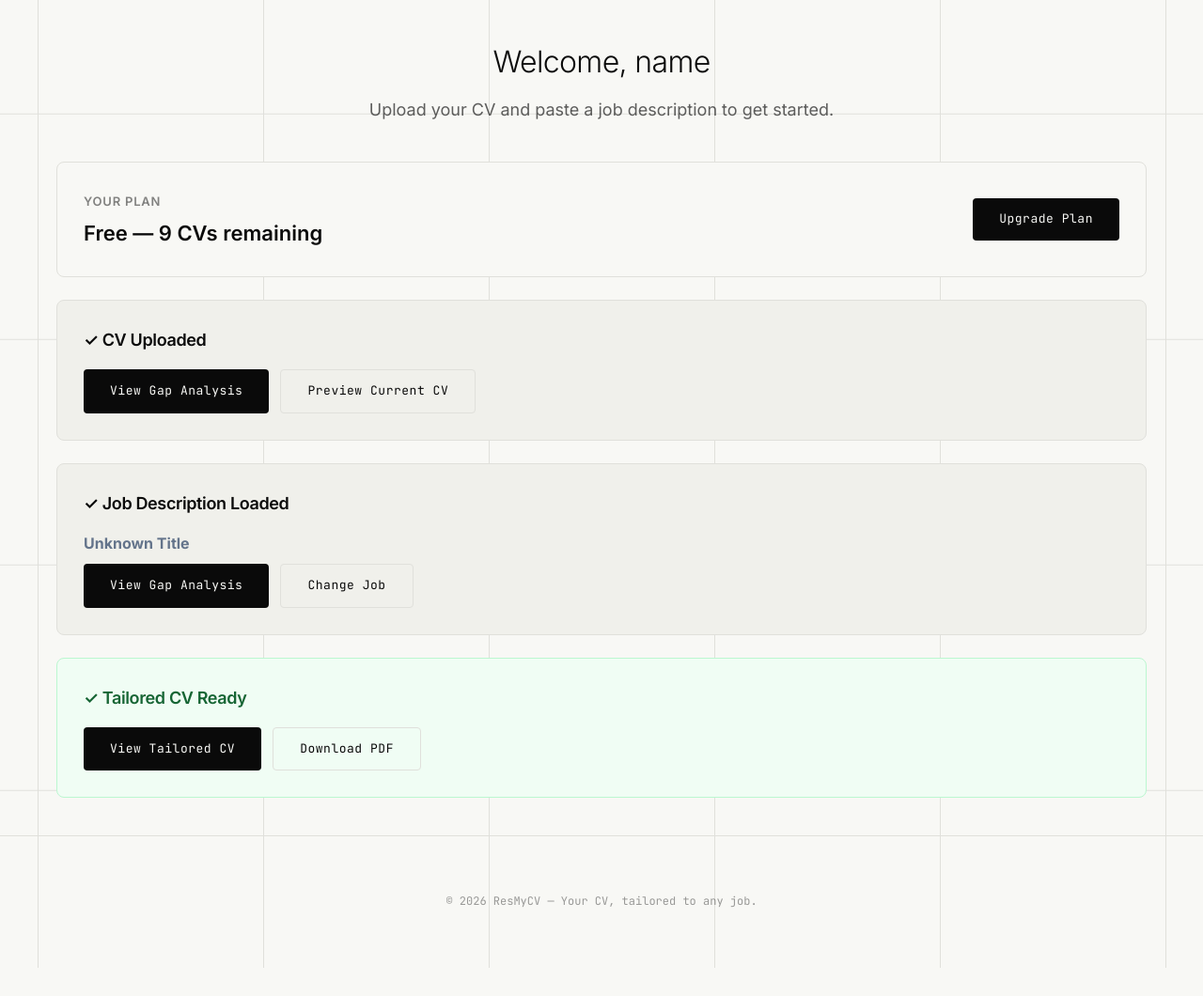
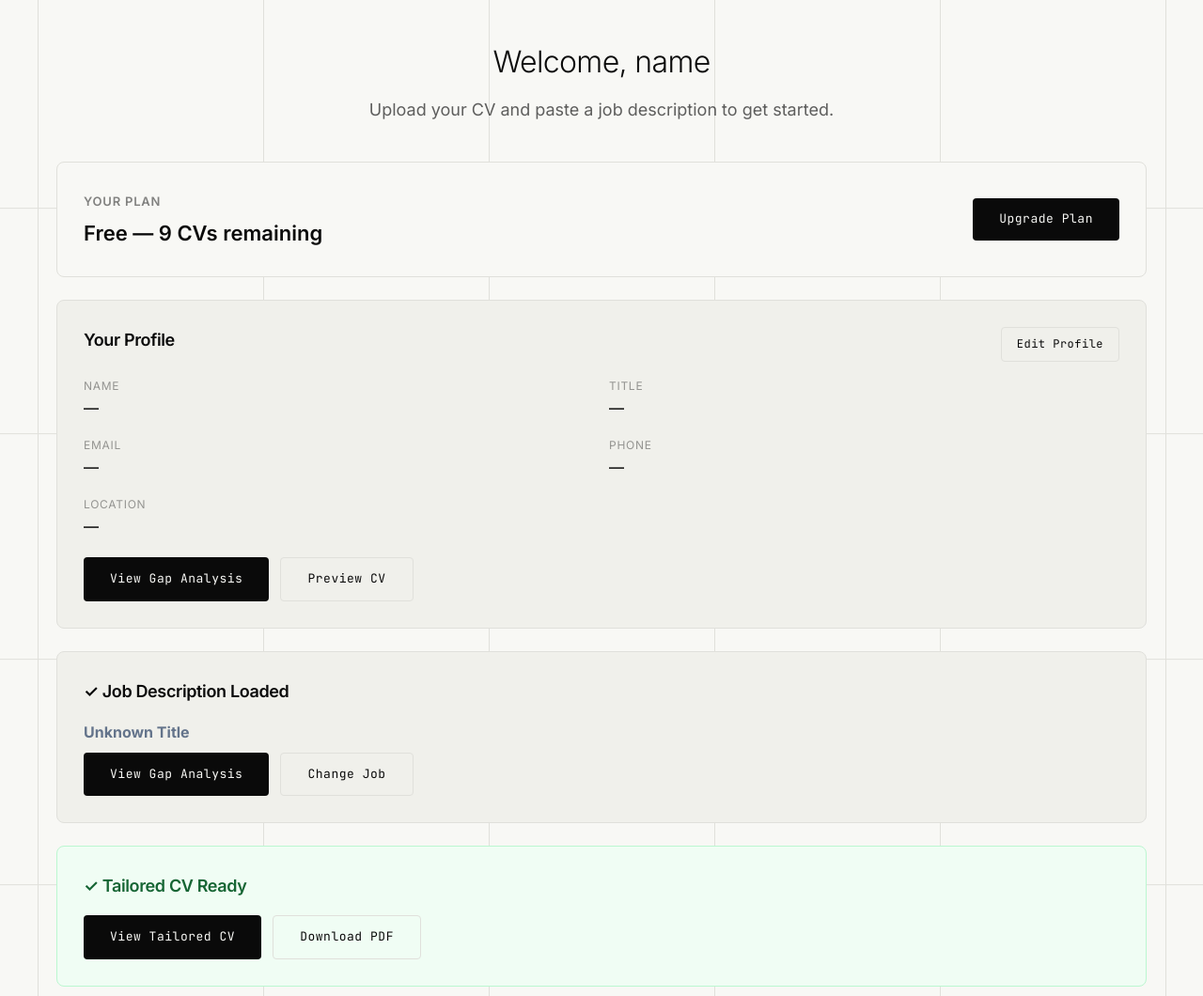
Before and after one commit to ncik8/TailorMyCV, a Flask app: page /dashboard in a window 1280 px wide. Shown: the part 68-1128 px from the top of the page at 94% size. Before the commit the page ends 1098 px from the top, so only its background shows below. Run offline with Flask 3, Linux system fonts and the light colour scheme; the visitor is signed in with stand-in values (Sample User, id 1).

Commit message:
Dashboard: show full profile card with edit button

```diff
--- a/templates/dashboard.html
+++ b/templates/dashboard.html
@@ -42,21 +42,87 @@
 
         {% if session.get('cv_data') %}
         <div class="card" style="margin-bottom: 24px;">
-            <h3 style="font-size: 18px; font-weight: 600; margin-bottom: 16px;">✓ CV Uploaded</h3>
-            <p style="color: #64748b; margin-bottom: 16px;">
-                {% if session.cv_data.name %}{{ session.cv_data.name }}{% endif %}
-                {% if session.cv_data.email %} · {{ session.cv_data.email }}{% endif %}
-            </p>
-            <div style="display: flex; gap: 12px;">
+            <div style="display: flex; justify-content: space-between; align-items: flex-start; margin-bottom: 16px;">
+                <h3 style="font-size: 18px; font-weight: 600;">Your Profile</h3>
+                <a href="/cv/edit-profile" class="btn btn-secondary" style="font-size: 12px; padding: 8px 16px;">Edit Profile</a>
+            </div>
+            <div style="display: grid; grid-template-columns: 1fr 1fr; gap: 16px;">
+                <div>
+                    <div style="font-size: 12px; text-transform: uppercase; letter-spacing: 0.06em; color: rgba(10,10,10,.4); margin-bottom: 2px;">Name</div>
+                    <div style="font-weight: 500;">{{ session.cv_data.name or '—' }}</div>
+                </div>
+                <div>
+                    <div style="font-size: 12px; text-transform: uppercase; letter-spacing: 0.06em; color: rgba(10,10,10,.4); margin-bottom: 2px;">Title</div>
+                    <div style="font-weight: 500;">{{ session.cv_data.title or '—' }}</div>
+                </div>
+                <div>
+                    <div style="font-size: 12px; text-transform: uppercase; letter-spacing: 0.06em; color: rgba(10,10,10,.4); margin-bottom: 2px;">Email</div>
+                    <div style="font-weight: 500;">{{ session.cv_data.email or '—' }}</div>
+                </div>
+                <div>
+                    <div style="font-size: 12px; text-transform: uppercase; letter-spacing: 0.06em; color: rgba(10,10,10,.4); margin-bottom: 2px;">Phone</div>
+                    <div style="font-weight: 500;">{{ session.cv_data.phone or '—' }}</div>
+                </div>
+                <div>
+                    <div style="font-size: 12px; text-transform: uppercase; letter-spacing: 0.06em; color: rgba(10,10,10,.4); margin-bottom: 2px;">Location</div>
+                    <div style="font-weight: 500;">{{ session.cv_data.location or '—' }}</div>
+                </div>
+            </div>
+            {% if session.cv_data.summary %}
+            <div style="margin-top: 16px;">
+                <div style="font-size: 12px; text-transform: uppercase; letter-spacing: 0.06em; color: rgba(10,10,10,.4); margin-bottom: 4px;">Summary</div>
+                <div style="color: rgba(10,10,10,.7); font-size: 14px; line-height: 1.6;">{{ session.cv_data.summary[:200] }}{% if session.cv_data.summary|length > 200 %}...{% endif %}</div>
+            </div>
+            {% endif %}
+            {% if session.cv_data.experience and session.cv_data.experience|length > 0 %}
+            <div style="margin-top: 16px;">
+                <div style="font-size: 12px; text-transform: uppercase; letter-spacing: 0.06em; color: rgba(10,10,10,.4); margin-bottom: 8px;">Experience</div>
+                {% for exp in session.cv_data.experience[:3] %}
+                <div style="margin-bottom: 8px; padding-left: 12px; border-left: 2px solid var(--border);">
+                    <div style="font-weight: 500; font-size: 14px;">{{ exp.title or exp.job_title or '—' }}</div>
+                    <div style="font-size: 13px; color: rgba(10,10,10,.6);">{{ exp.company or '—' }}{% if exp.dates or exp.start_date %} · {{ exp.dates or exp.start_date }}{% endif %}</div>
+                </div>
+                {% endfor %}
+                {% if session.cv_data.experience|length > 3 %}
+                <div style="font-size: 13px; color: rgba(10,10,10,.4);">+ {{ session.cv_data.experience|length - 3 }} more</div>
+                {% endif %}
+            </div>
+            {% endif %}
+            {% if session.cv_data.skills and session.cv_data.skills|length > 0 %}
+            <div style="margin-top: 16px;">
+                <div style="font-size: 12px; text-transform: uppercase; letter-spacing: 0.06em; color: rgba(10,10,10,.4); margin-bottom: 8px;">Skills</div>
+                <div style="display: flex; flex-wrap: wrap; gap: 6px;">
+                    {% for skill in session.cv_data.skills[:12] %}
+                    <span style="background: var(--bg-2, #f0f0eb); border: 1px solid var(--border, #e0e0db); border-radius: 4px; padding: 4px 10px; font-size: 12px;">{{ skill }}</span>
+                    {% endfor %}
+                    {% if session.cv_data.skills|length > 12 %}
+                    <span style="font-size: 12px; color: rgba(10,10,10,.4);">+ {{ session.cv_data.skills|length - 12 }} more</span>
+                    {% endif %}
+                </div>
+            </div>
+            {% endif %}
+            {% if session.cv_data.education and session.cv_data.education|length > 0 %}
+            <div style="margin-top: 16px;">
+                <div style="font-size: 12px; text-transform: uppercase; letter-spacing: 0.06em; color: rgba(10,10,10,.4); margin-bottom: 8px;">Education</div>
+                {% for edu in session.cv_data.education[:2] %}
+                <div style="font-size: 14px; margin-bottom: 4px;">
+                    <span style="font-weight: 500;">{{ edu.degree or edu.field or '—' }}</span>
+                    {% if edu.school %} · {{ edu.school }}{% endif %}
+                    {% if edu.year %} · {{ edu.year }}{% endif %}
+                </div>
+                {% endfor %}
+            </div>
+            {% endif %}
+            <div style="display: flex; gap: 12px; margin-top: 20px;">
                 {% if not session.get('job_data') %}
-                <a href="/job/paste" class="btn btn-primary">Paste Job URL</a>
+                <a href="/job/paste" class="btn btn-primary">Paste Job Description</a>
                 {% else %}
                 <a href="/gap/analysis" class="btn btn-primary">View Gap Analysis</a>
                 {% endif %}
-                <a href="/cv/preview" class="btn btn-secondary">Preview Current CV</a>
+                <a href="/cv/preview" class="btn btn-secondary">Preview CV</a>
             </div>
         </div>
-        {% elif session.get('user_id') %}
+        {% else %}
         <div class="card" style="text-align: center; padding: 40px 40px;">
             <h3 style="font-size: 20px; font-weight: 600; margin-bottom: 12px;">Upload your CV</h3>
             <p style="color: #64748b; margin-bottom: 24px;">We support DOCX and PDF formats.</p>
@@ -67,12 +133,6 @@
                 <a href="/cv/edit-profile" style="color: #4f46e5;">Load saved CV →</a>
             </p>
             {% endif %}
-        </div>
-        {% else %}
-        <div class="card" style="text-align: center; padding: 60px 40px;">
-            <h3 style="font-size: 24px; font-weight: 600; margin-bottom: 16px;">Start by uploading your CV</h3>
-            <p style="color: #64748b; margin-bottom: 32px;">We support DOCX and PDF formats.</p>
-            <a href="/cv/upload" class="btn btn-primary" style="font-size: 18px; padding: 16px 40px;">Upload CV</a>
         </div>
         {% endif %}
 
```
